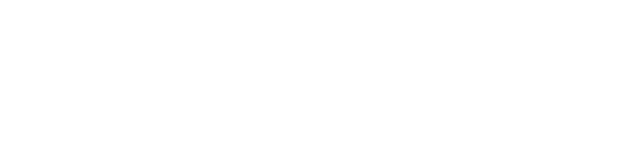
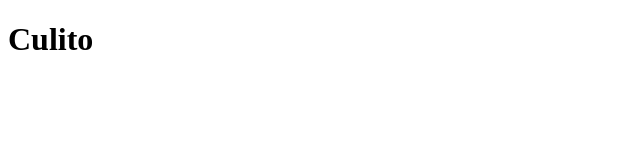
Before and after one commit to OfilioHA/To-do-List, a plain HTML site: page index.html in a window 1280 px wide. Shown: the whole page, without its empty margins (0-640 px from the left). Drawn offline with Linux system fonts and the light colour scheme.

Commit message:
Agregue culito

```diff
--- a/index.html
+++ b/index.html
@@ -7,6 +7,6 @@
     <title>Document</title>
 </head>
 <body>
-
+    <h1>Culito</h1>
 </body>
 </html>
```
